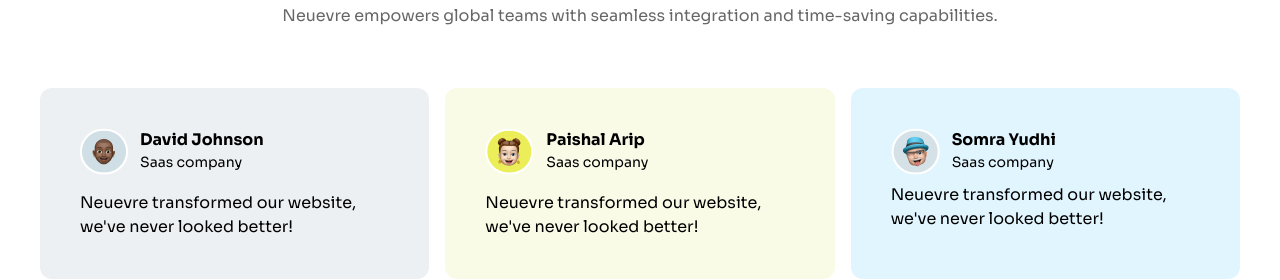
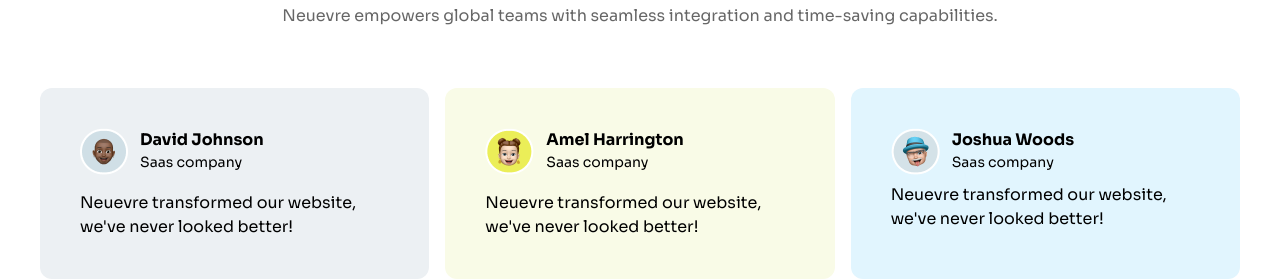
Before and after one commit to 2S0r4/NeurveDesignStudio, a plain HTML site: page index.html in a window 1280 px wide. Shown: the part 3140-3420 px from the top of the page. Drawn offline with nearby package versions, Linux system fonts and the light colour scheme.

Commit message:
Update index.html

```diff
--- a/index.html
+++ b/index.html
@@ -216,7 +216,7 @@
                         <div class="flex gap-3">
                             <img src="/assets/icon2.png" alt="">
                             <div>
-                                <h3 class="font-bold">Paishal Arip</h3>
+                                <h3 class="font-bold">Amel Harrington</h3>
                                 <p class="text-sm">Saas company</p>
                             </div>
                         </div>
@@ -226,7 +226,7 @@
                         <div class="flex gap-3">
                             <img src="/assets/icon3.png" alt="">
                             <div>
-                                <h3 class="font-bold">Somra Yudhi</h3>
+                                <h3 class="font-bold">Joshua Woods</h3>
                                 <p class="text-sm">Saas company</p>
                             </div>
                         </div>
```
